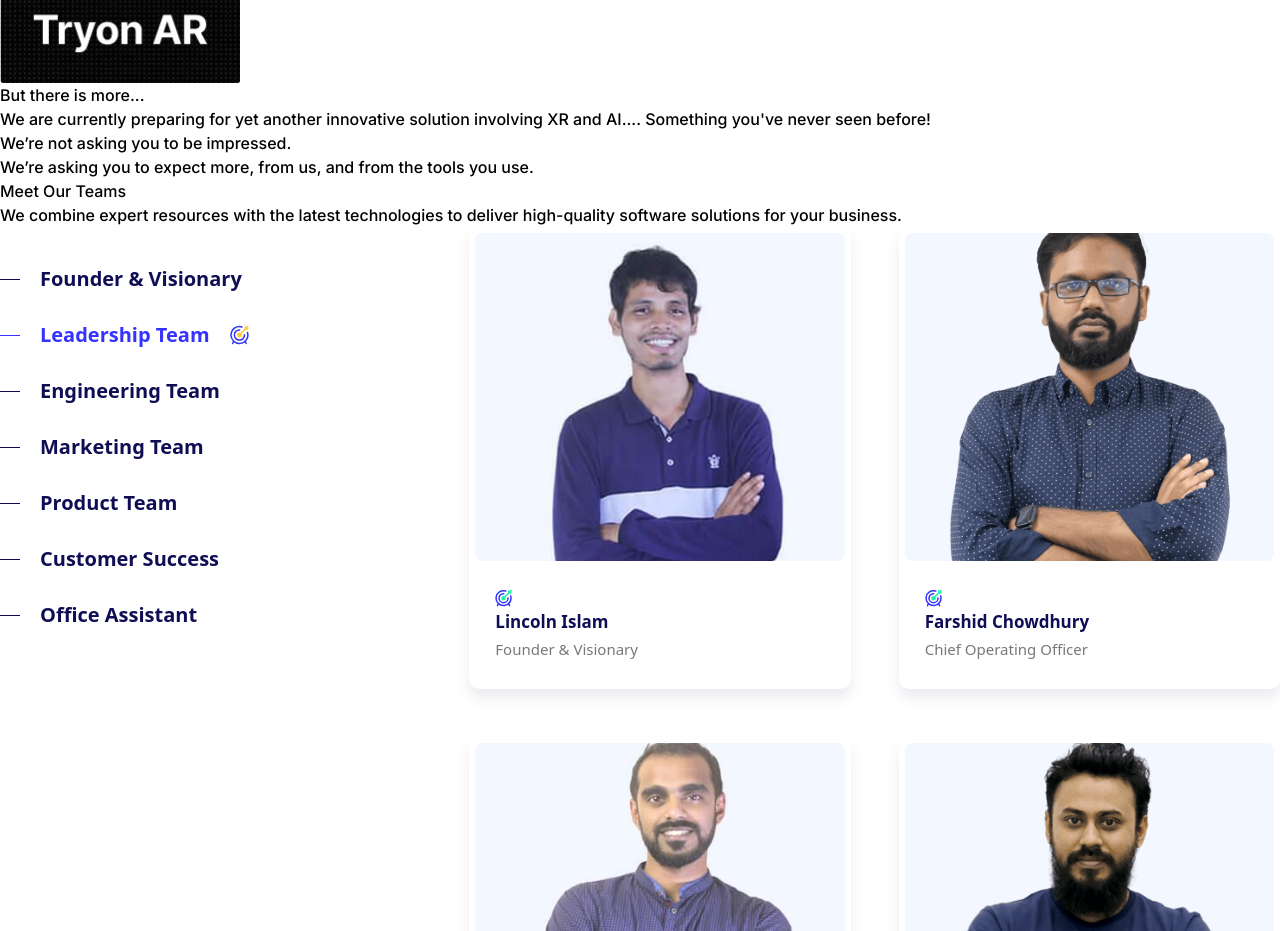
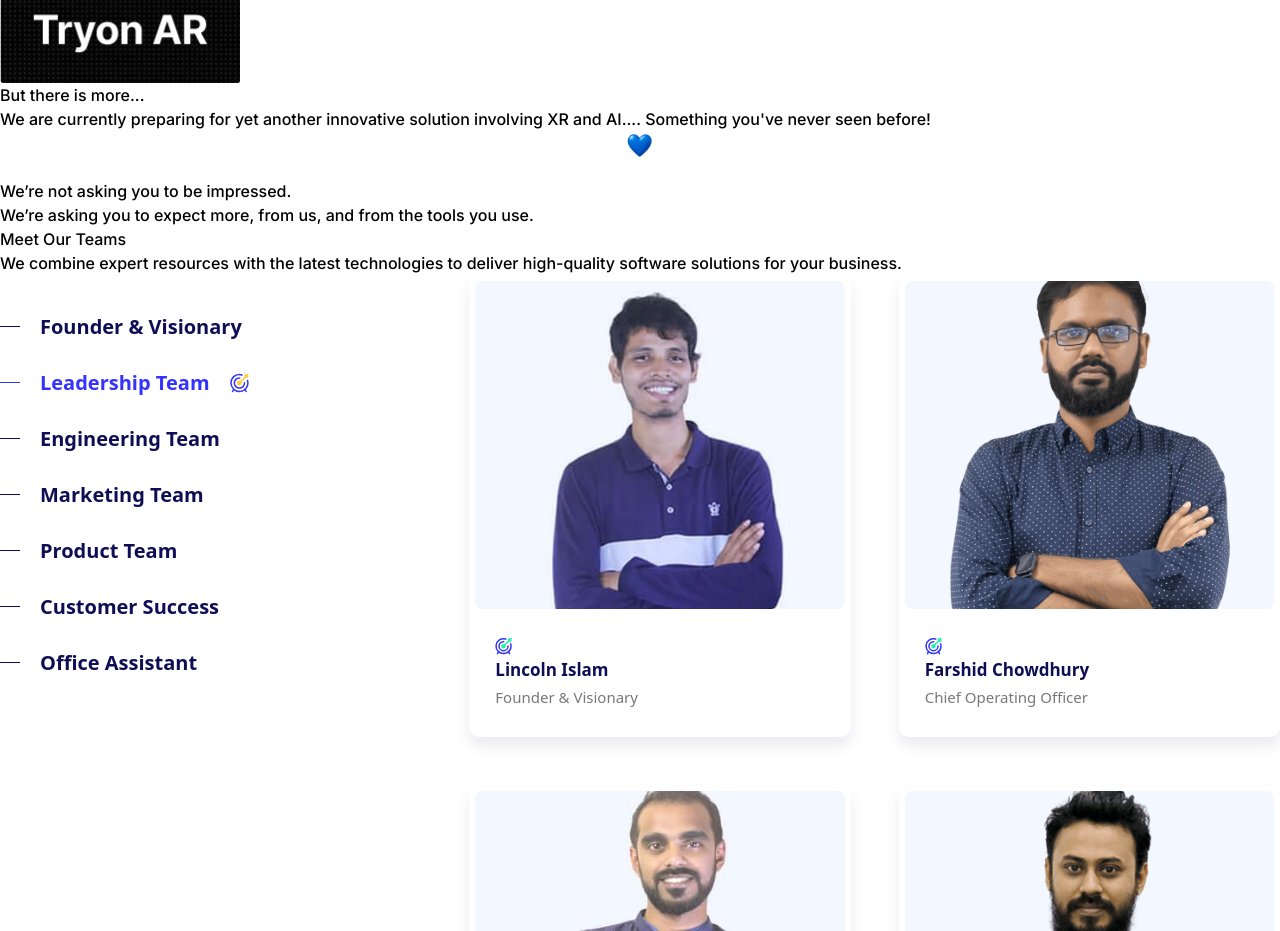
Before and after one commit to CODEREXLTD/Linno-website, a Next.js app: page /about in a window 1280 px wide. Shown: the part 3600-4531 px from the top of the page. Built offline with nearby package versions, Linux system fonts and the light colour scheme.

Commit message:
merged with about page branch

```diff
--- a/src/app/about/components/Quote.jsx
+++ b/src/app/about/components/Quote.jsx
@@ -1,5 +1,6 @@
 'use client';
 import { memo } from 'react';
+import Image from 'next/image';
 import Separator from '@/components/common/Separator';
 
 
@@ -9,6 +10,13 @@ const Quote = () => {
         <>
             <section className="linno-quote">
                 <div className="linno-new-container">
+                    <Image
+                        src="/images/blue-heart.webp"
+                        alt="easier for creators"
+                        width={28}
+                        height={27}
+                        className="quote-icon block m-auto mb-5"
+                    />
                     <h2 className="quote-text">
                         We’re not asking you to be impressed.
                         <br />
--- a/src/app/about/components/Solution.jsx
+++ b/src/app/about/components/Solution.jsx
@@ -36,7 +36,7 @@ const Solution = () => {
                             <h3>Virtual Reality within WordPress</h3>
                             <p>Our team came up with WPVR, a VR solution in WordPress, allowing realtors and hotel owners to offer an immersive experience to buyers and prospects!</p>
 
-                            <Link href={'https://getwpfunnels.com/'} target='_blank' className="solution-link">
+                            <Link href={'https://rextheme.com/wpvr/'} target='_blank' className="solution-link">
                                 View Solutions
                                 <svg width="14" height="15" fill="none" viewBox="0 0 14 15" xmlns="http://www.w3.org/2000/svg"><path stroke="#585A65" stroke-linecap="round" stroke-linejoin="round" stroke-miterlimit="10" stroke-width="1.476" d="M13.144 1.467L1.338 13.273M13.144 1.467v8.66m0-8.66h-8.66"/></svg>
                             </Link>
@@ -53,7 +53,7 @@ const Solution = () => {
                             <h3>WooCommerce Solutions</h3>
                             <p>Product feed manager, abandoned cart recovery, dynamic discounts, custom checkout, and many more necessary plugins to grow as a business!</p>
 
-                            <Link href={'https://getwpfunnels.com/'} target='_blank' className="solution-link">
+                            <Link href={'https://rextheme.com/'} target='_blank' className="solution-link">
                                 View Solutions
                                 <svg width="14" height="15" fill="none" viewBox="0 0 14 15" xmlns="http://www.w3.org/2000/svg"><path stroke="#585A65" stroke-linecap="round" stroke-linejoin="round" stroke-miterlimit="10" stroke-width="1.476" d="M13.144 1.467L1.338 13.273M13.144 1.467v8.66m0-8.66h-8.66"/></svg>
                             </Link>
```
Also changed, not shown: public/images/blue-heart.webp (added).
